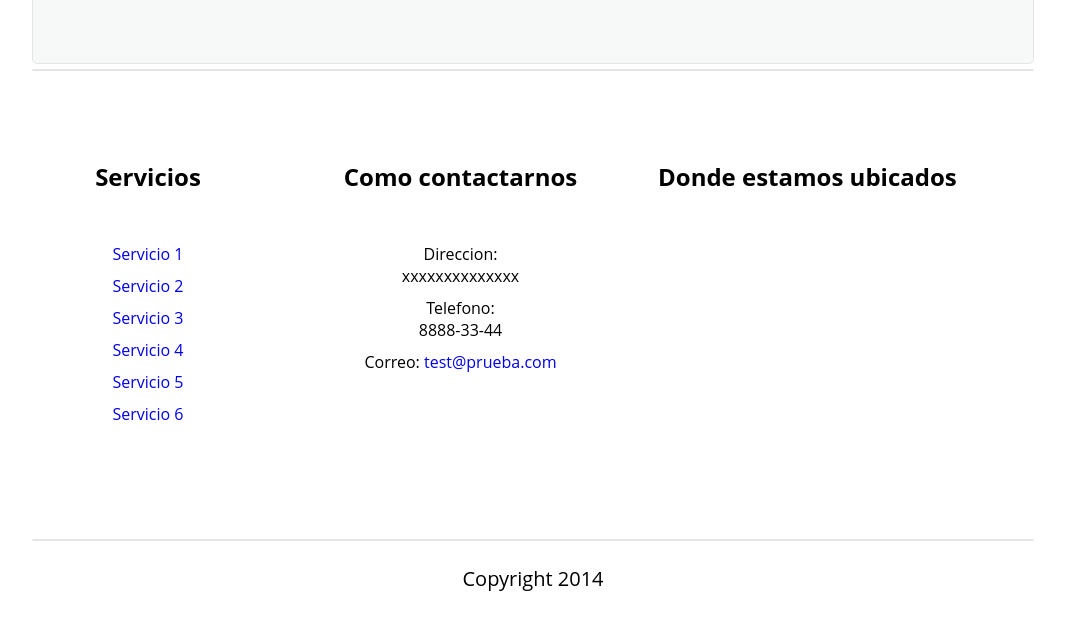
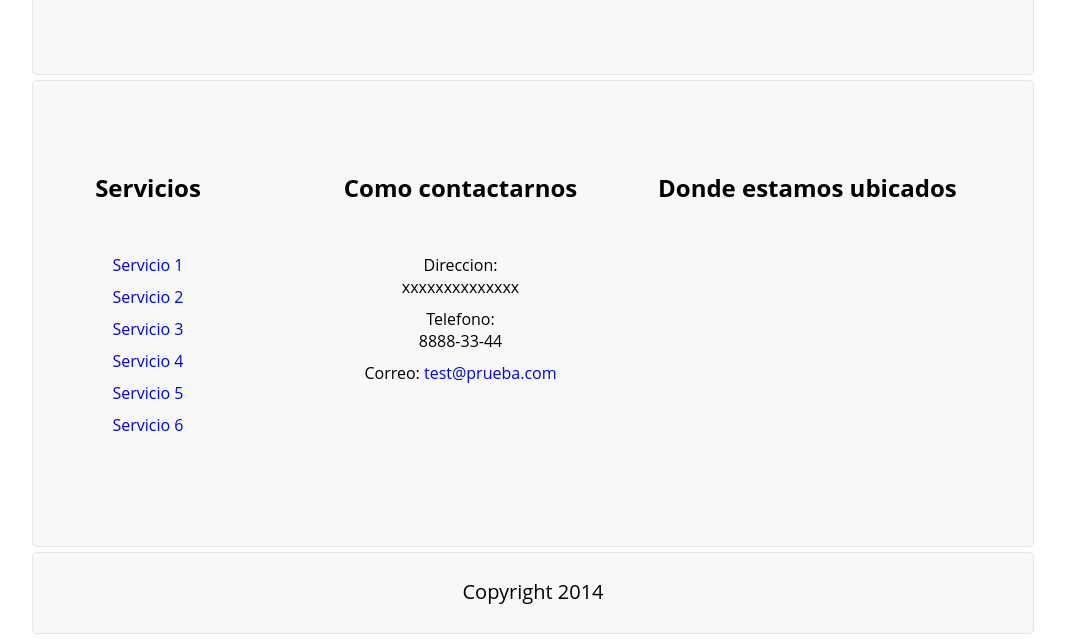
Before and after one commit to juanmnl07/diseno-web, a plain HTML site: page index.html in a window 1280 px wide. Shown: the part 1943-2582 px from the top of the page, without its empty margins (107-1172 px from the left). Drawn offline with Linux system fonts and the light colour scheme.

Commit message:
ajuste 2

```diff
--- a/index.html
+++ b/index.html
@@ -10,8 +10,8 @@
 </head>
 <body>
     <div class="wrapper" id="encabezado">
+        	<div class="inner">
                <div class="menu" id="menu-secundario">
-        	<div class="inner">
                 <ul id="nav-secundario">
                         <li id="first">
                         <a href="#">Español</a>
@@ -19,10 +19,11 @@
                         <li id="second">
                         <a href="#">Iniciar Sesion</a>
                         </li>
-              </ul></div>
+                  </ul>
+              </div>
        </div><!-- menu secundario -->
+          	<div class="inner">
             <div class="menu" id="menu-principal">
-          	<div class="inner">
                 <div id="logo-principal">
                         <img src="imagenes/logo.jpg">
                     </div>
@@ -45,9 +46,11 @@
     </div><!-- encabezado -->
 
     <div class="wrapper" id="below-content">
+    	<div class="inner">
             <div id="banner-principal">
                 <!-- flexslider> -->
               <div class="banner">
+              </div>
             </div>
         </div>
     </div><!-- below-content -->
@@ -159,8 +162,8 @@
     </div><!-- contenido -->
 
    <div class="wrapper" id="footer">
+        	<div class="inner">
     	<div class="footer" id="footer-principal">
-        	<div class="inner">
            	<div id="bloque-footer-1" class="bloque-footer">
             		<ul class="bloque-servicios">
                     	<h2>Servicios</h2>
@@ -208,8 +211,8 @@
             	</div>
            </div>
        </div><!-- menu footer -->
+       <div class="inner">
       		<div class="footer" id="footer-secundario">
-          	<div class="inner">
            	<p>Copyright 2014</p>
            </div>
        </div><!-- menu footer -->
```
Lines whose indentation alone changed are shown as unchanged.
